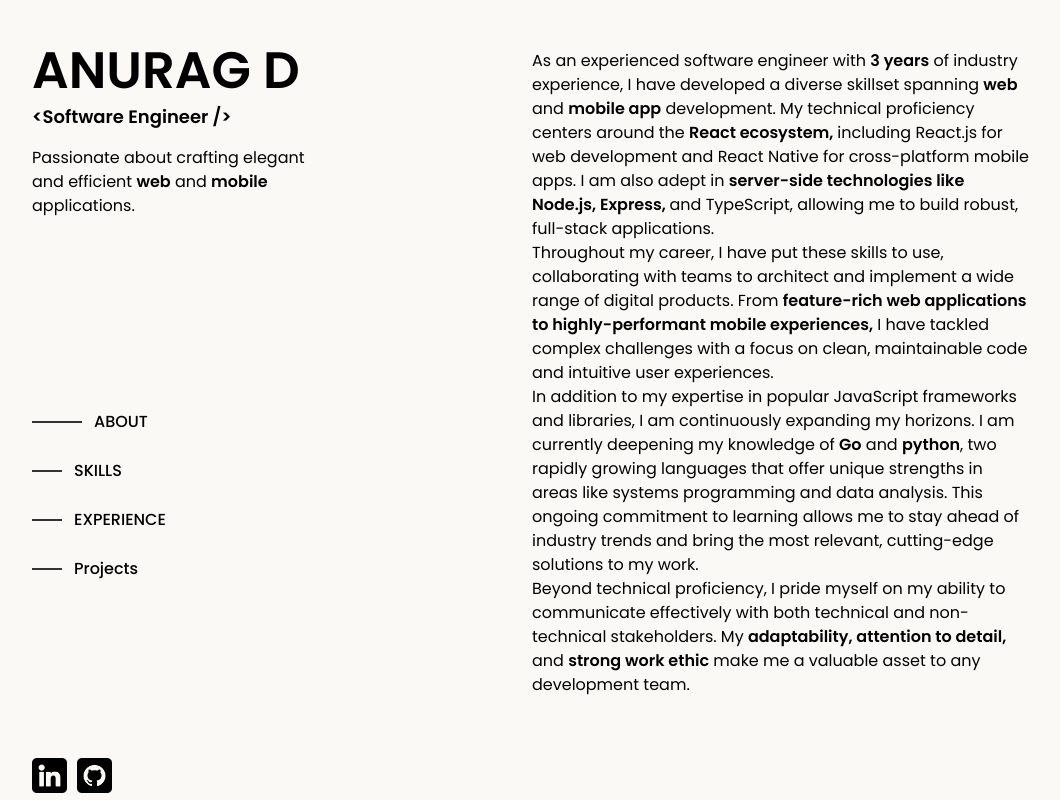
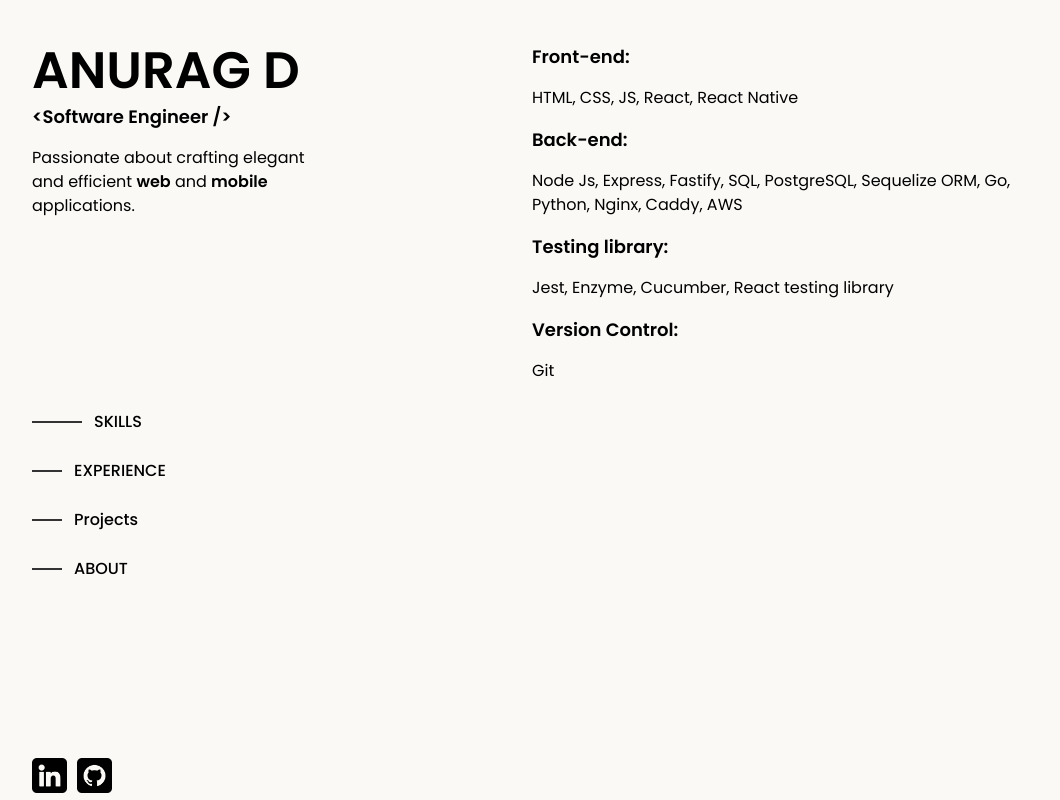
Before and after one commit to Anuragdev03/portfolio, a React (Vite) app: page / in a window 1280 px wide. Shown: the whole page, without its empty margins (108-1168 px from the left). Built offline with nearby package versions, Linux system fonts and the light colour scheme.

Commit message:
Fix the order or the links

```diff
--- a/src/App.tsx
+++ b/src/App.tsx
@@ -36,7 +36,7 @@ function App() {
         <p>HTML, CSS, JS, React, React Native</p>
 
         <h3 className='title'>Back-end:</h3>
-        <p>Node Js, Express, PostgreSQL, Sequelize ORM, Go, Python</p>
+        <p>Node Js, Express, Fastify, SQL, PostgreSQL, Sequelize ORM, Go, Python, Nginx, Caddy, AWS</p>
 
         <h3 className='title'>Testing library:</h3>
         <p>Jest, Enzyme, Cucumber, React testing library</p>
@@ -124,24 +124,25 @@ function App() {
               </section>
 
               <section className='section-2'>
+
                 <div className='link-container'>
                   <div className="line" style={{ width: option === "1" ? "50px" : "30px" }} />
-                  <a href='#' onClick={() => handleOptions("1")} className='link' tabIndex={0}>ABOUT</a>
+                  <a href='#' onClick={() => handleOptions("1")} className='link' tabIndex={0}>SKILLS</a>
                 </div>
                 <p />
                 <div className='link-container'>
                   <div className="line" style={{ width: option === "2" ? "50px" : "30px" }} />
-                  <a href='#' onClick={() => handleOptions("2")} className='link' tabIndex={0}>SKILLS</a>
+                  <a href='#' onClick={() => handleOptions("2")} className='link' tabIndex={0}>EXPERIENCE</a>
                 </div>
                 <p />
                 <div className='link-container'>
                   <div className="line" style={{ width: option === "3" ? "50px" : "30px" }} />
-                  <a href='#' onClick={() => handleOptions("3")} className='link' tabIndex={0}>EXPERIENCE</a>
+                  <a href='#' onClick={() => handleOptions("3")} className='link' tabIndex={0}>Projects</a>
                 </div>
                 <p />
                 <div className='link-container'>
                   <div className="line" style={{ width: option === "4" ? "50px" : "30px" }} />
-                  <a href='#' onClick={() => handleOptions("4")} className='link' tabIndex={0}>Projects</a>
+                  <a href='#' onClick={() => handleOptions("4")} className='link' tabIndex={0}>ABOUT</a>
                 </div>
               </section>
 
@@ -161,10 +162,10 @@ function App() {
                 <span onClick={() => handleOptions("3")} style={{fontWeight: option === "3" ? "bold" : "normal"}}>Experience</span>|
                 <span onClick={() => handleOptions("4")} style={{fontWeight: option === "4" ? "bold" : "normal"}}>Projects</span>
               </section>
-              {option === "1" ? <About /> : null}
-              {option === "2" ? <Skills /> : null}
-              {option === "3" ? <Experience /> : null}
-              {option === "4" ? <Projects /> : null}
+              {option === "1" ? <Skills /> : null}
+              {option === "2" ? <Experience /> : null}
+              {option === "3" ? <Projects /> : null}
+              {option === "4" ? <About /> : null}
             </div>
           </div>
         </div>
```
